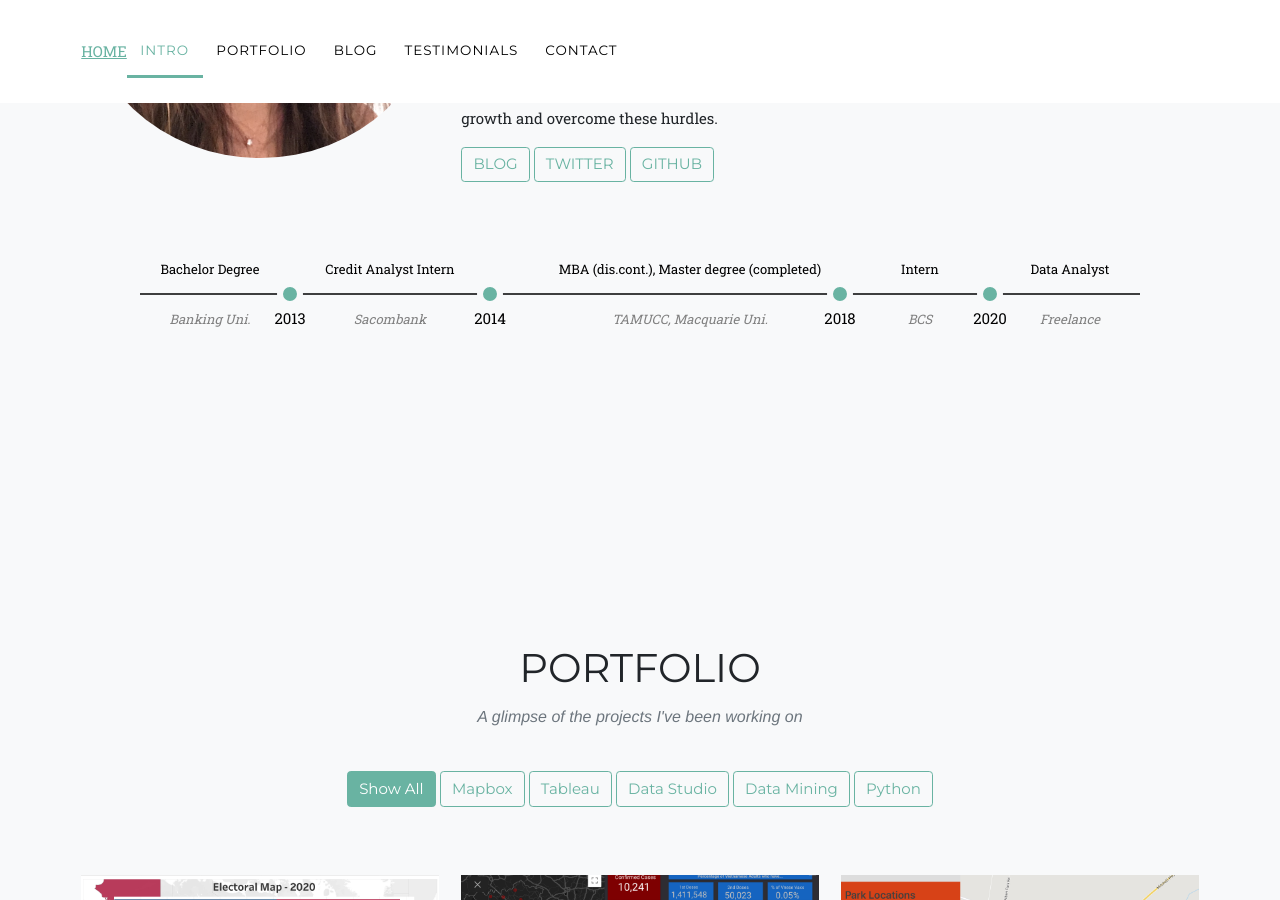
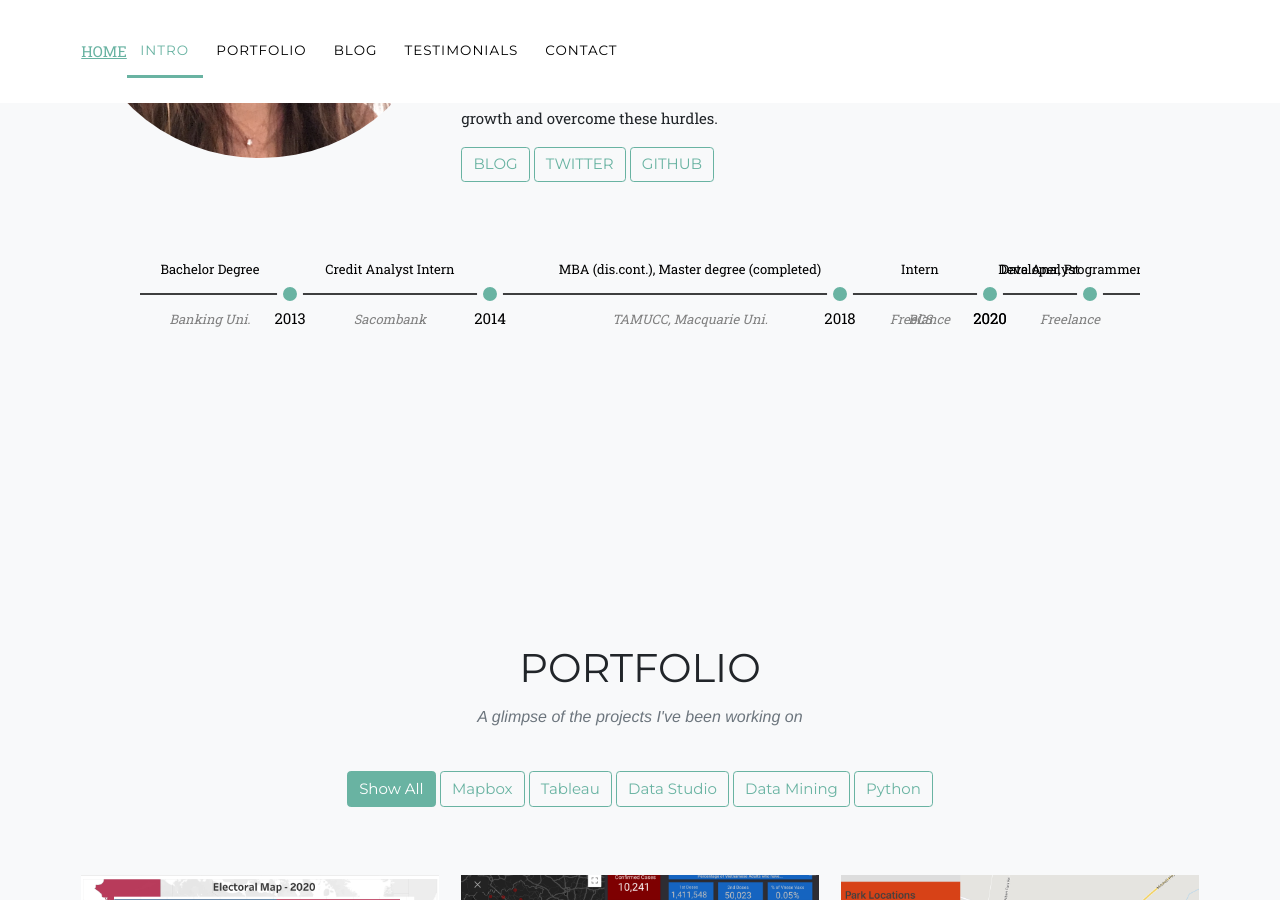
Before and after one commit to Michellehlcn/Homepage, a Jekyll site: the page built from README.md, in a window 1280 px wide and 900 px high, scrolled down 1126 px. Built offline with Jekyll 4.4.1, drawn with Linux system fonts in a browser that asks for light colours; some web fonts are replaced; our own code applies the rules of GitHub Pages for plain Markdown files.

Commit message:
Update default.html

```diff
--- a/_layouts/default.html
+++ b/_layouts/default.html
@@ -179,7 +179,12 @@
             <text font-size="13" text-anchor="middle" x="780" y="30" fill="black">Intern</text>
             <text style="font-style: italic" font-size="13" text-anchor="middle" x="780" y="80" fill="#808080">BCS</text>
 
-            <text font-size="13" text-anchor="middle" x="930" y="30" fill="black">Data Analyst </text>
+            <circle cx="950" cy="50" r="10" stroke="#f8f9fa" stroke-width="6" fill="#69b3a2" />
+            <text text-anchor="middle" x="850" y="80" fill="black">2020</text>
+            <text font-size="13" text-anchor="middle" x="900" y="30" fill="black">Data Analyst</text>
+            <text style="font-style: italic" font-size="13" text-anchor="middle" x="780" y="80" fill="#808080">Freelance</text>
+
+            <text font-size="13" text-anchor="middle" x="930" y="30" fill="black">Developer, Programmer </text>
             <text style="font-style: italic" font-size="13" text-anchor="middle" x="930" y="80"
               fill="#808080">Freelance</text>
 
```
